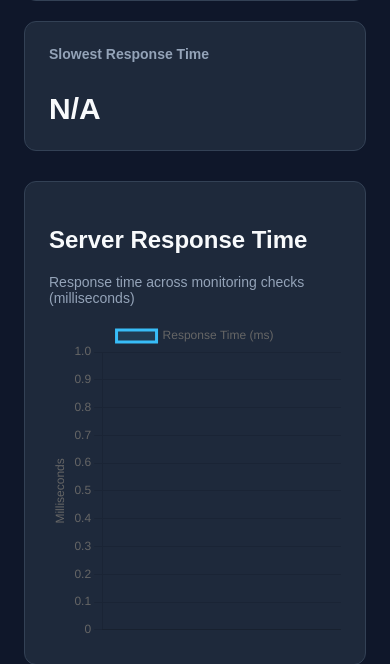
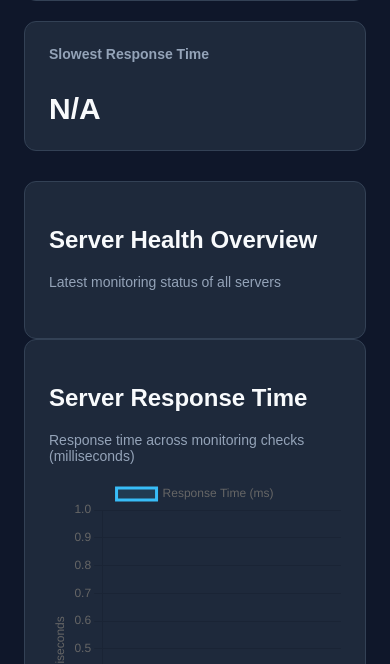
Before and after one commit to sajjadurrahman1/CloudOps-Network-Monitoring, a Flask app: page /dashboard in a window 390 px wide. Shown: the part 1062-1726 px from the top of the page. Run offline with Flask 3, Linux system fonts and the light colour scheme; data that the repository does not hold is empty.

Commit message:
feat: add real-time server health overview

```diff
--- a/static/style.css
+++ b/static/style.css
@@ -126,3 +126,60 @@ th {
 .status-badge.status-offline {
     background: rgba(239, 68, 68, 0.12);
 }
+
+/* Phase 9.3: Server Health Overview */
+
+.health-grid {
+    display: grid;
+    grid-template-columns: repeat(3, minmax(0, 1fr));
+    gap: 20px;
+    margin-top: 24px;
+}
+
+.health-card {
+    background: #0f172a;
+    border: 1px solid #334155;
+    border-radius: 12px;
+    padding: 20px;
+    min-width: 0;
+}
+
+.health-card h3 {
+    color: #f8fafc;
+    font-size: 17px;
+    margin: 0 0 16px;
+}
+
+.health-card p {
+    margin: 8px 0;
+    color: #cbd5e1;
+    font-size: 14px;
+}
+
+.health-card .health-online {
+    color: #22c55e;
+    font-weight: bold;
+}
+
+.health-card .health-offline {
+    color: #ef4444;
+    font-weight: bold;
+}
+
+.health-card .health-timestamp {
+    color: #94a3b8;
+    font-size: 12px;
+    overflow-wrap: anywhere;
+}
+
+@media (max-width: 900px) {
+    .health-grid {
+        grid-template-columns: repeat(2, minmax(0, 1fr));
+    }
+}
+
+@media (max-width: 600px) {
+    .health-grid {
+        grid-template-columns: 1fr;
+    }
+}
--- a/templates/index.html
+++ b/templates/index.html
@@ -71,7 +71,21 @@
 
         </section>
 
+<!-- Server Health Overview -->
+<section class="panel health-panel">
+    <h2>Server Health Overview</h2>
+
+    <p class="chart-description">
+        Latest monitoring status of all servers
+    </p>
+
+    <div id="server-health-grid" class="health-grid">
+        <!-- Server cards are generated by JavaScript -->
+    </div>
+</section>
+
         <!-- Response-time chart -->
+
         <section class="panel chart-panel">
             <h2>Server Response Time</h2>
 
@@ -115,6 +129,67 @@
                 }
 
                 const records = await response.json();
+
+// Build the latest health overview for all servers.
+// This uses all API records, not the dropdown-filtered records.
+const healthGrid = document.getElementById(
+    'server-health-grid'
+);
+
+healthGrid.replaceChildren();
+
+// Keep the newest record for each server.
+const latestByServer = new Map();
+
+records.forEach(record => {
+    const existing = latestByServer.get(record.server);
+
+    if (
+        !existing ||
+        Date.parse(record.timestamp) >
+        Date.parse(existing.timestamp)
+    ) {
+        latestByServer.set(record.server, record);
+    }
+});
+
+// Create a health card for each server.
+latestByServer.forEach(record => {
+    const card = document.createElement('div');
+    card.className = 'health-card';
+
+    const name = document.createElement('h3');
+    name.textContent = record.server;
+
+    const status = document.createElement('p');
+    status.textContent = record.status;
+
+    status.className = record.status === 'ONLINE'
+        ? 'health-online'
+        : 'health-offline';
+
+    const responseTime = document.createElement('p');
+
+    responseTime.textContent =
+        'Response Time: ' +
+        (record.response_time === null
+            ? 'N/A'
+            : record.response_time + ' ms');
+
+    const lastCheck = document.createElement('p');
+    lastCheck.className = 'health-timestamp';
+
+    lastCheck.textContent =
+        'Last Check: ' +
+        record.timestamp.replace('T', ' ');
+
+    card.appendChild(name);
+    card.appendChild(status);
+    card.appendChild(responseTime);
+    card.appendChild(lastCheck);
+
+    healthGrid.appendChild(card);
+});
 
                 // Get the server selector.
                 const serverSelect =
```
